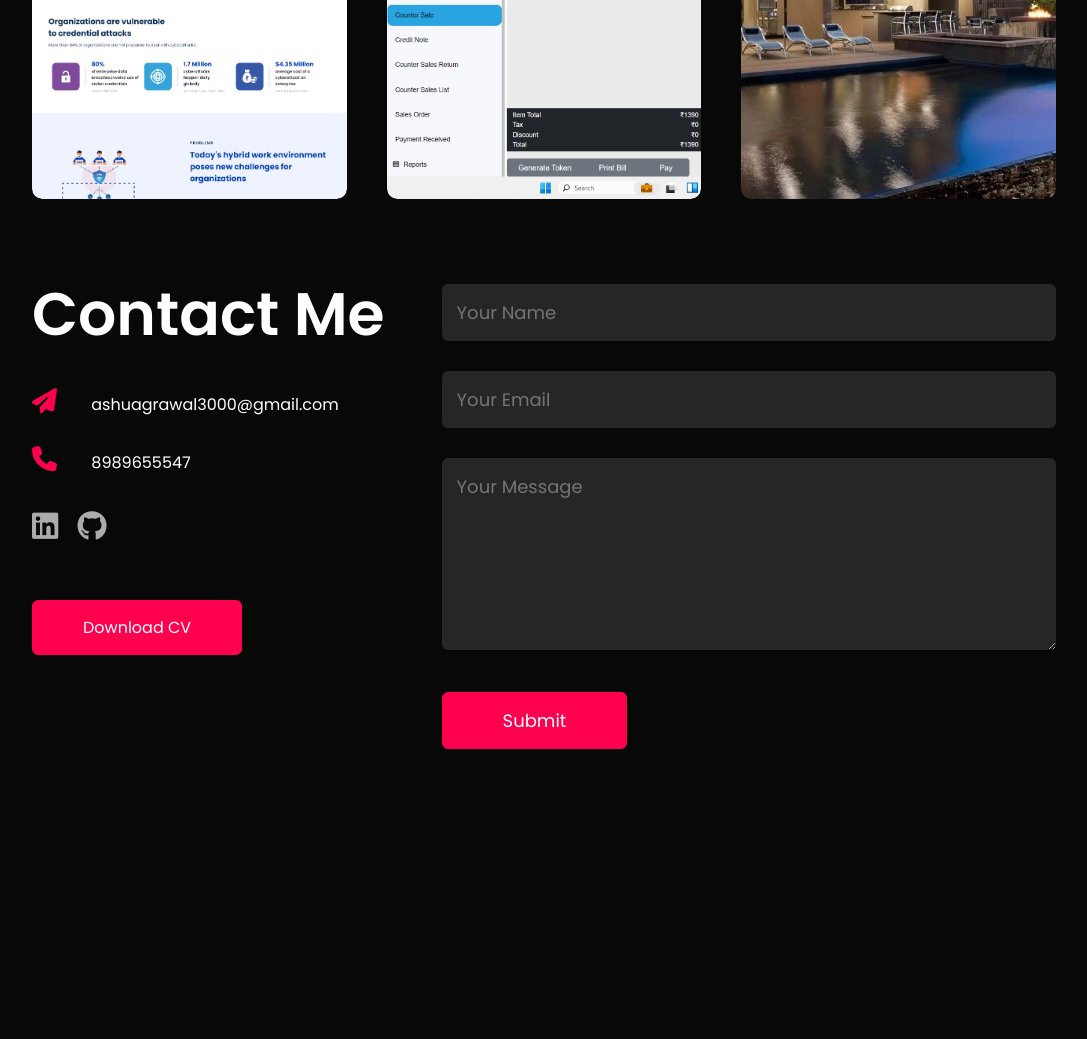
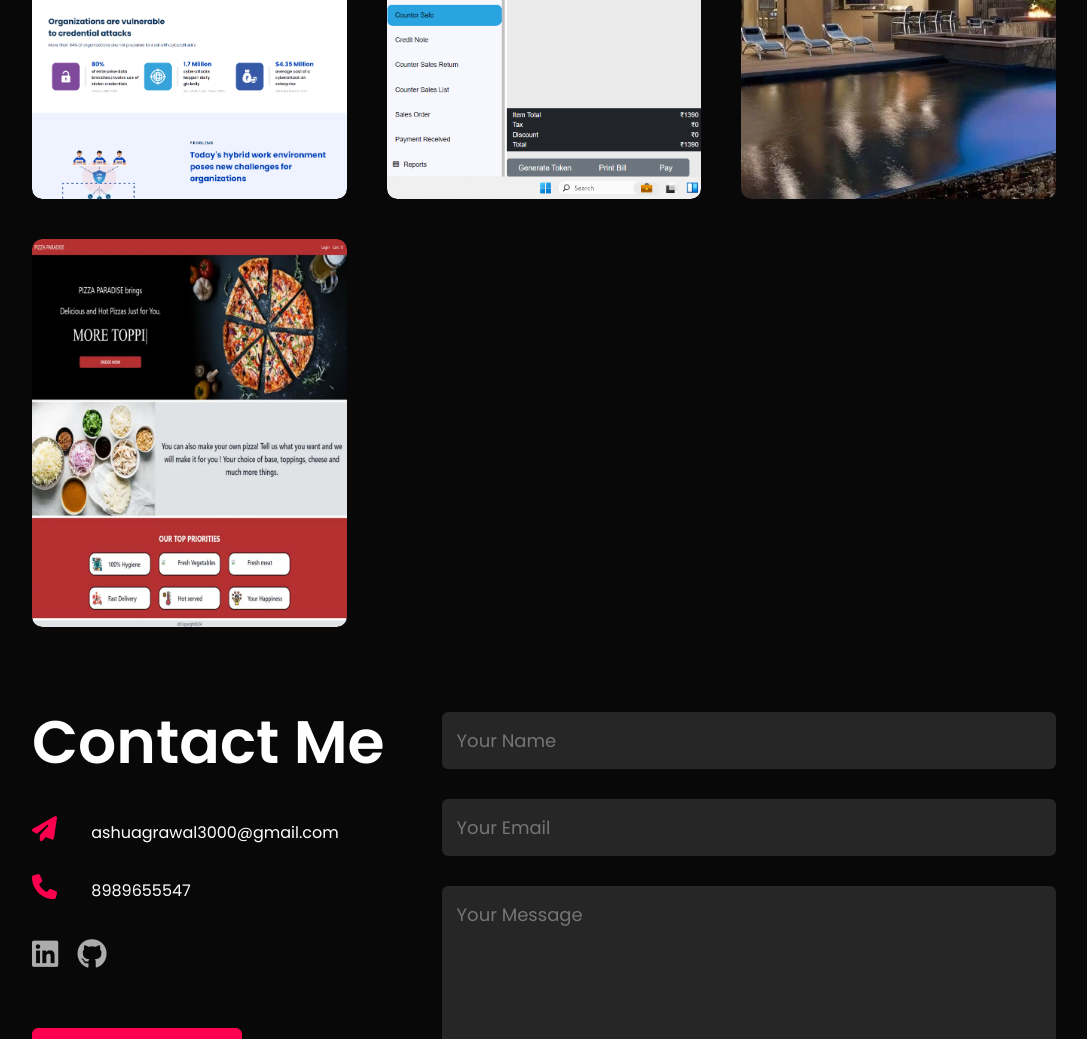
Before and after one commit to ashu-agrawal1/Portfolio-UI, a plain HTML site: page index.html in a window 1280 px wide. Shown: the part 2509-3548 px from the top of the page, without its empty margins (96-1183 px from the left). Before the commit the page ends 3408 px from the top, so only its background shows below. Drawn offline with Linux system fonts and the light colour scheme.

Commit message:
added pizza project

```diff
--- a/index.html
+++ b/index.html
@@ -272,6 +272,23 @@
                         </div>
                     </div>
                 </div>
+                <div class="work hidden">
+                    <img data-src="images/pizza.webp" alt="Property Website">
+                    <div class="layer">
+                        <h2>Pizza Ordering Platform</h2>
+                        <p>Order pizza effortlessly on our <b>MERN stack</b> platform. <b>Customizable pizzas</b>, seamless navigation, and secure transactions ensure a smooth experience. Implemented <b>Razorpay</b> payment gateway for hassle-free transactions.
+                        </p>
+                        <div>
+                            <a href="https://pizza-lover-app.netlify.app/" target="_blank">
+                                <i class="fa-solid fa-eye"></i>
+                            </a>
+                            <a href="https://github.com/ashu-agrawal1/Pizza-Ordering-Platform/" style="margin-left: 20px;"
+                                target="_blank">
+                                <i class="fa-brands fa-github"></i>
+                            </a>
+                        </div>
+                    </div>
+                </div>
             </div>
             <!-- <a href="#" class="btn">See more</a> -->
         </div>
```
Also changed, not shown: images/pizza.webp (added).
